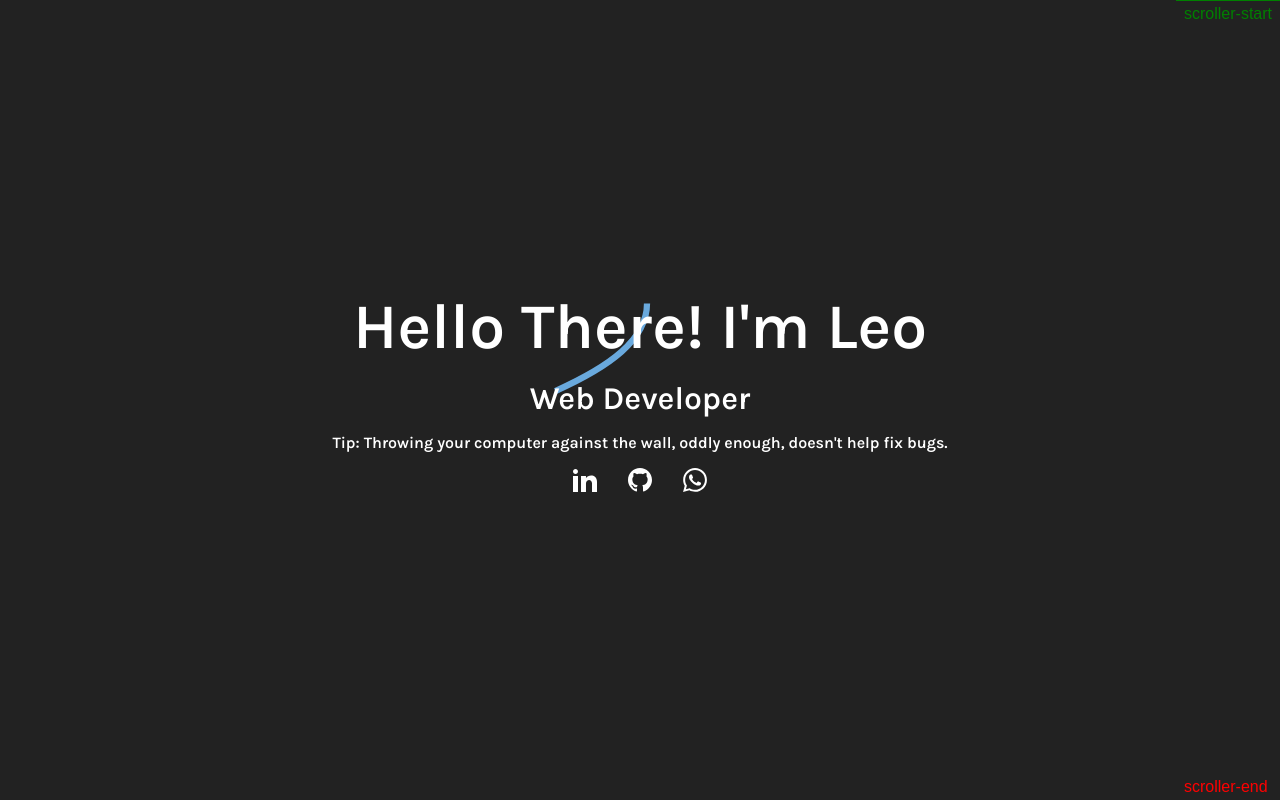
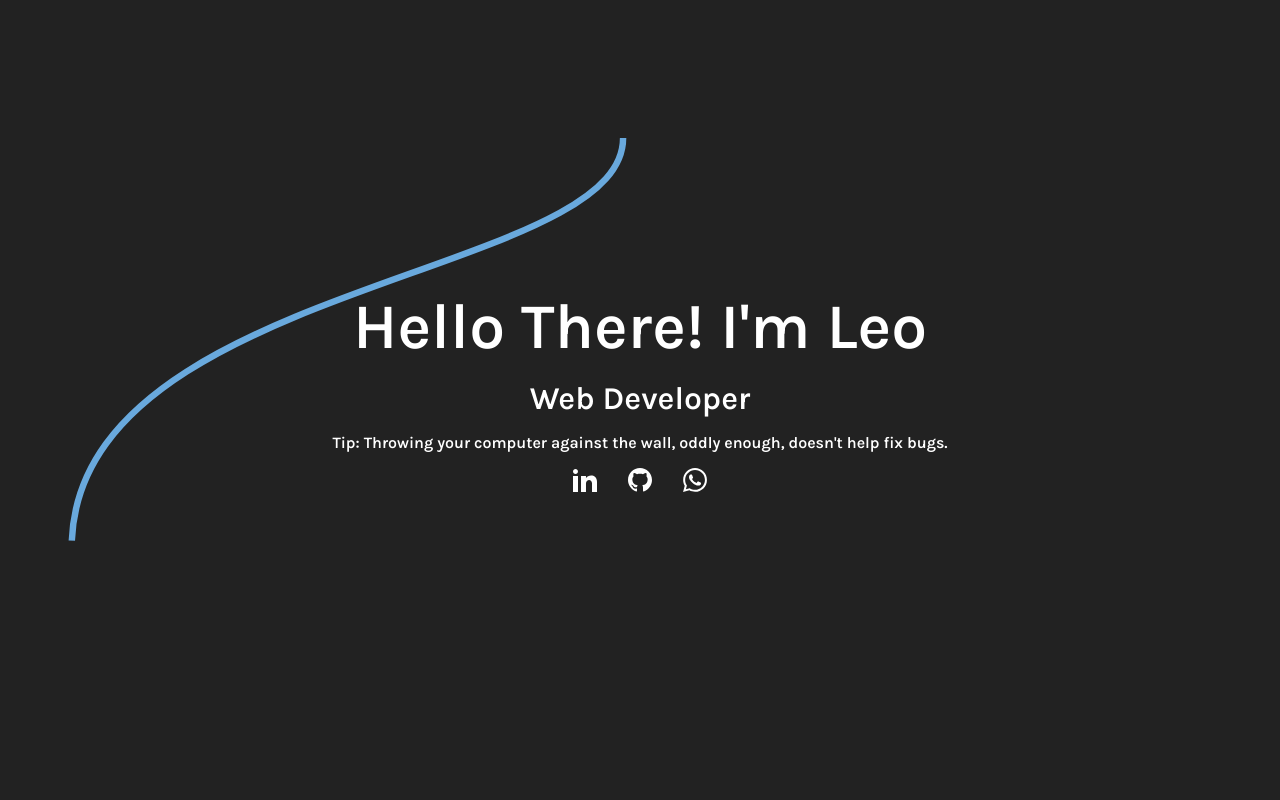
Before and after one commit to DevLeonardoFA/mysite, a Nuxt app: page / in a window 1280 px wide. Shown: the top 800 px of the page. Built offline with nearby package versions, Linux system fonts and the light colour scheme.

Commit message:
new line model

```diff
--- a/components/Line.vue
+++ b/components/Line.vue
@@ -1,8 +1,8 @@
 <template>
   <div class="container-line">
 
-    <svg xmlns="http://www.w3.org/2000/svg" width="1644" height="3037" viewBox="0 0 1644 3037" fill="none">
-      <path d="M831 0.5C831 176.5 146 179.5 146 510.5C146 841.5 896 1381.5 1505.5 938.5C2115 495.5 458.853 800.853 265 1262.5C21.3694 1842.69 1983.1 1416.14 1505.19 1825.5C1381.7 1931.28 1312.44 2217.97 1155.5 2260.5C750.324 2370.3 390.693 1633.81 124 1958C-40.2323 2157.64 654.5 2549 92.5001 2261C-469.5 1973 1850.93 1906.75 1531 2370.5C1344.34 2641.06 716.993 2508.83 721.688 2837.5C722.821 2916.82 769.188 3035 769.188 3035" stroke="#69A9DD" stroke-width="8"/>
+    <svg xmlns="http://www.w3.org/2000/svg" width="1590" height="3349" viewBox="0 0 1590 3349" fill="none">
+      <path d="M774 0.5C774 176.5 89 179.5 89 510.5C89 841.5 839 1381.5 1448.5 938.5C2058 495.5 401.853 800.853 208 1262.5C-35.6306 1842.69 1926.11 1416.14 1448.19 1825.5C1324.7 1931.28 1255.44 2217.97 1098.5 2260.5C693.325 2370.3 333.694 1633.81 67 1958C-97.2323 2157.64 653.5 3067 91.5001 2779C-470.5 2491 1875.43 2691.75 1555.5 3155.5C1368.84 3426.06 685.493 2775.83 690.188 3104.5C691.321 3183.82 725 3348 725 3348" stroke="#69A9DD" stroke-width="8"/>
     </svg>
 
   </div>
@@ -39,7 +39,7 @@
               start: "top top",
               end: "bottom bottom",
               scrub: 1,
-              markers: true, // Uncomment for debugging ScrollTrigger
+              // markers: true, // Uncomment for debugging ScrollTrigger
             },
           }
         );
```
